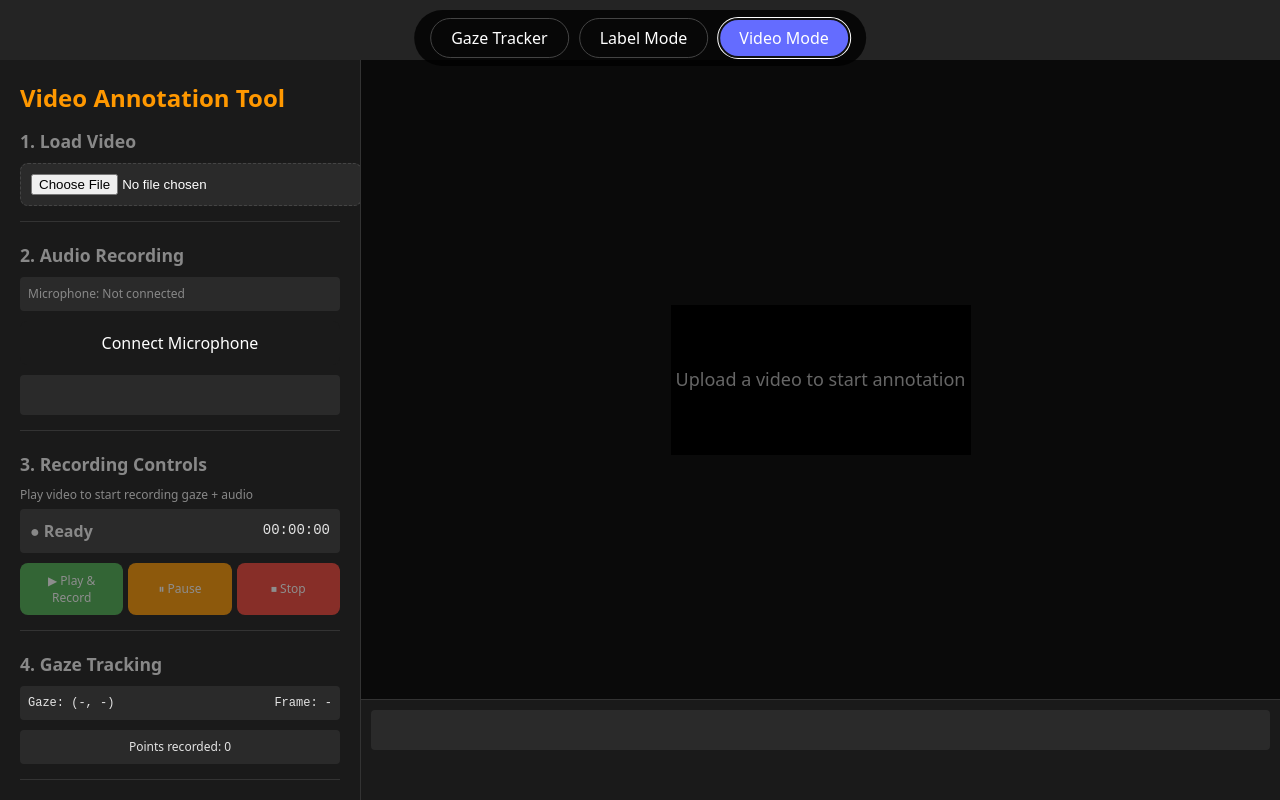
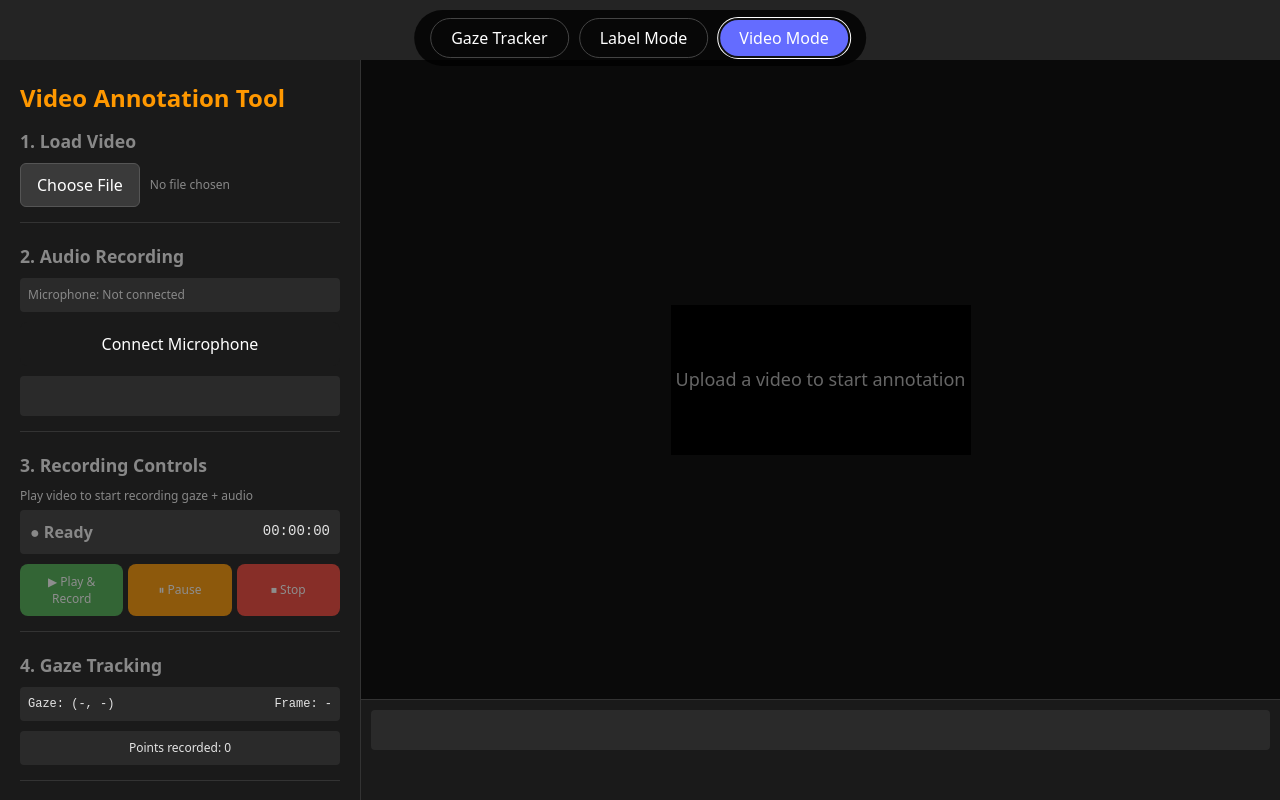
Before and after one commit to ChiShengChen/webcam_gaze_webapp, a website built with Vite: page index.html in a window 1280 px wide. Both pictures are taken after a click on the button "Video Mode". Built offline with nearby package versions, Linux system fonts and the light colour scheme.

Commit message:
Add English file upload buttons and Video Mode demo section in README

```diff
--- a/index.html
+++ b/index.html
@@ -61,7 +61,11 @@
 
           <div class="control-section">
             <h3>1. Load Image</h3>
-            <input type="file" id="image-upload" accept="image/*" />
+            <div class="file-upload-wrapper">
+              <button type="button" class="file-upload-btn" onclick="document.getElementById('image-upload').click()">Choose File</button>
+              <span class="file-upload-name" id="image-upload-name">No file chosen</span>
+              <input type="file" id="image-upload" accept="image/*" hidden />
+            </div>
             <div id="image-list"></div>
           </div>
 
@@ -126,7 +130,11 @@
 
           <div class="control-section">
             <h3>1. Load Video</h3>
-            <input type="file" id="video-upload" accept="video/*" />
+            <div class="file-upload-wrapper">
+              <button type="button" class="file-upload-btn" onclick="document.getElementById('video-upload').click()">Choose File</button>
+              <span class="file-upload-name" id="video-upload-name">No file chosen</span>
+              <input type="file" id="video-upload" accept="video/*" hidden />
+            </div>
             <div id="video-info"></div>
           </div>
 
--- a/src/labelMode.ts
+++ b/src/labelMode.ts
@@ -89,9 +89,12 @@ export class LabelMode {
     }
 
     private setupEventListeners(): void {
-        // Image upload
         const imageUpload = document.getElementById('image-upload') as HTMLInputElement;
-        imageUpload.addEventListener('change', (e) => this.handleImageUpload(e));
+        imageUpload.addEventListener('change', (e) => {
+            this.handleImageUpload(e);
+            const fileName = imageUpload.files?.[0]?.name || 'No file chosen';
+            document.getElementById('image-upload-name')!.textContent = fileName;
+        });
 
         // Label management
         const addLabelBtn = document.getElementById('add-label-btn')!;
--- a/src/style.css
+++ b/src/style.css
@@ -223,14 +223,34 @@ button:disabled {
 }
 
 /* File Upload */
-#image-upload {
-  width: 100%;
-  padding: 10px;
-  background: #2a2a2a;
-  border: 1px dashed #444;
-  border-radius: 8px;
+.file-upload-wrapper {
+  display: flex;
+  align-items: center;
+  gap: 10px;
+}
+
+.file-upload-btn {
+  padding: 10px 16px;
+  background: #3a3a3a;
+  border: 1px solid #555;
+  border-radius: 6px;
   color: #fff;
   cursor: pointer;
+  white-space: nowrap;
+}
+
+.file-upload-btn:hover {
+  background: #4a4a4a;
+  border-color: #666;
+}
+
+.file-upload-name {
+  font-size: 12px;
+  color: #888;
+  overflow: hidden;
+  text-overflow: ellipsis;
+  white-space: nowrap;
+  flex: 1;
 }
 
 #image-list {
--- a/src/videoMode.ts
+++ b/src/videoMode.ts
@@ -72,9 +72,12 @@ export class VideoMode {
     }
 
     private setupEventListeners(): void {
-        // Video upload
         const videoUpload = document.getElementById('video-upload') as HTMLInputElement;
-        videoUpload.addEventListener('change', (e) => this.handleVideoUpload(e));
+        videoUpload.addEventListener('change', (e) => {
+            this.handleVideoUpload(e);
+            const fileName = videoUpload.files?.[0]?.name || 'No file chosen';
+            document.getElementById('video-upload-name')!.textContent = fileName;
+        });
 
         // Microphone connection
         document.getElementById('connect-mic-btn')!.addEventListener('click', () => {
```
Also changed, not shown: README.md.
